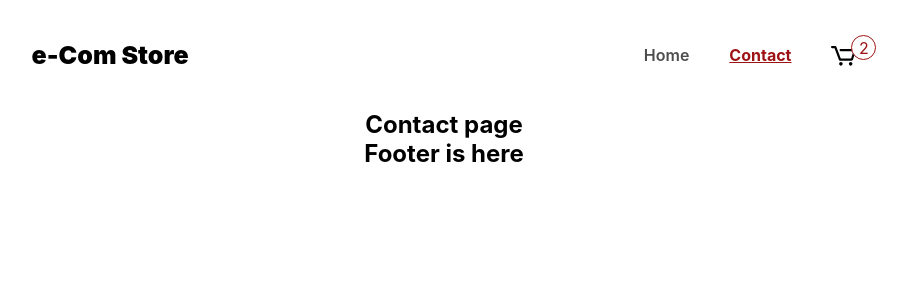
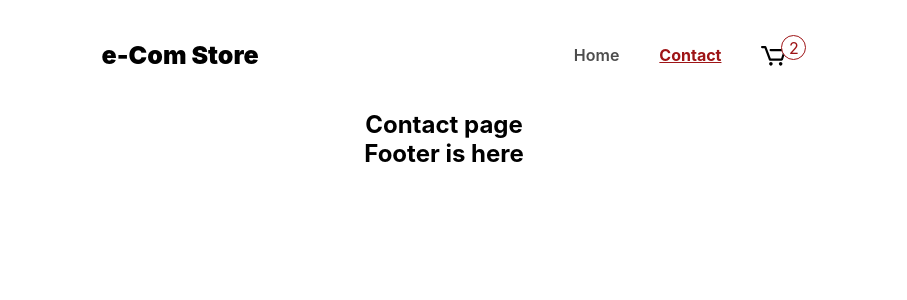
Before and after one commit to anasommer/fed-frameworks-ca, a React (Vite) app: page /contact in a window 1280 px wide. Shown: the top 300 px of the page, without its empty margins (196-1103 px from the left). Built offline with nearby package versions, Linux system fonts and the light colour scheme.

Commit message:
max width added

```diff
--- a/style.css
+++ b/style.css
@@ -6,10 +6,11 @@
 
 html,
 body {
-  margin: 0;
+  margin: 0 auto;
   padding: 0;
   background-color: #fff;
   font-family: 'Inter', sans-serif;
+  max-width: 1000px;
 }
 
 a {
```
